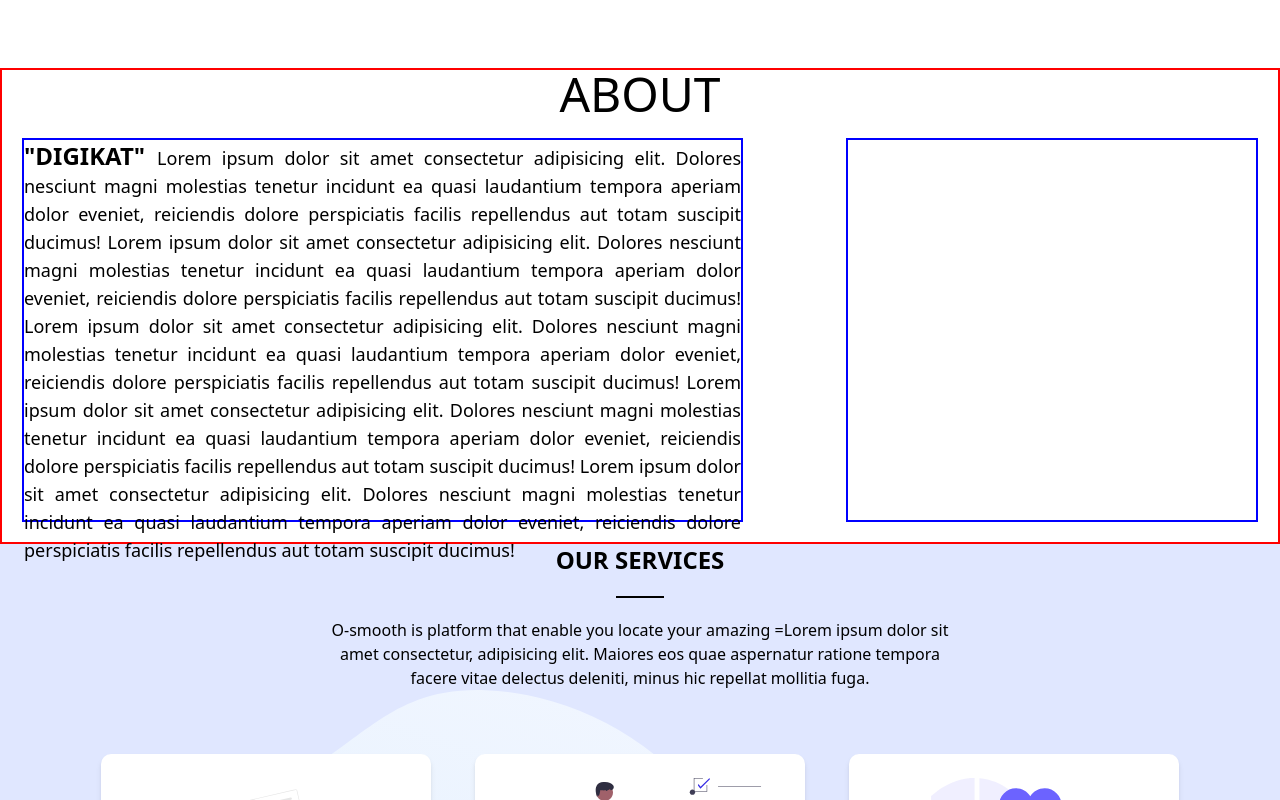
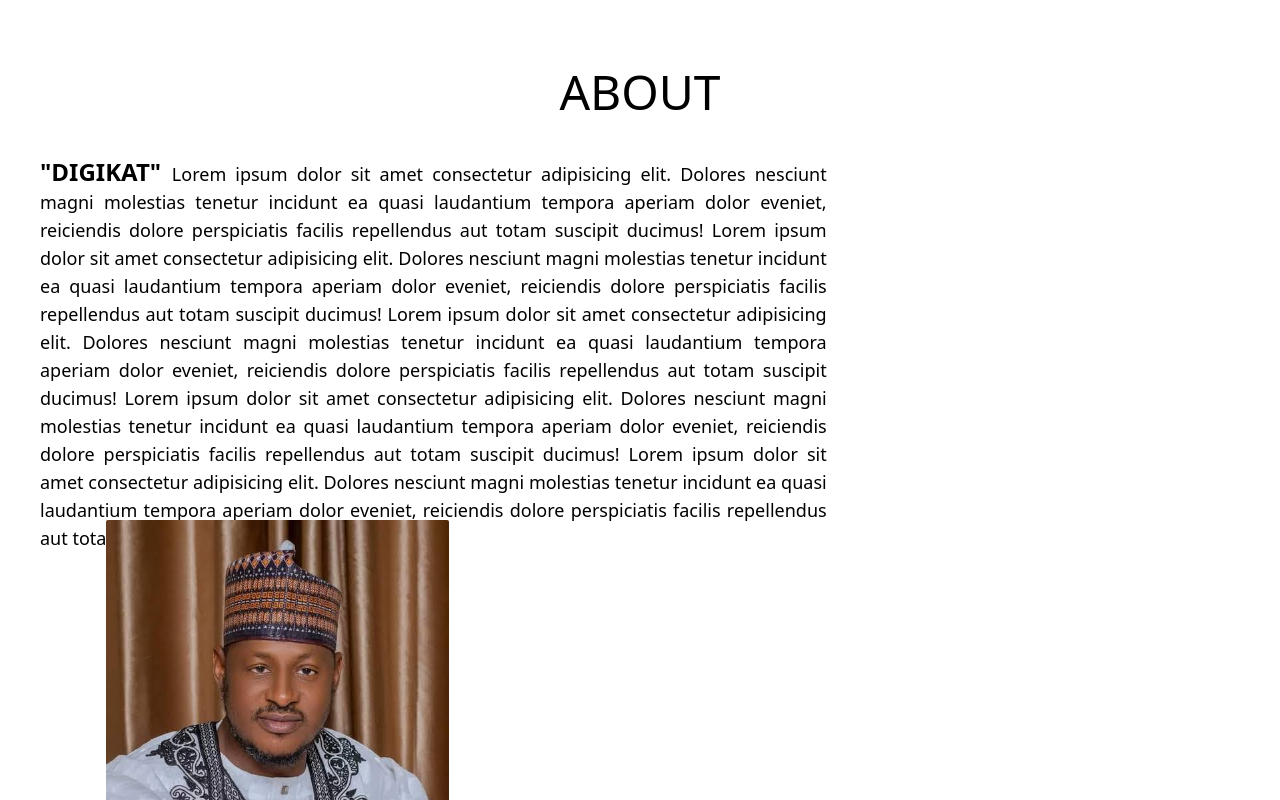
Before and after one commit to adiahn/digikat, a React (Vite) app: page / in a window 1280 px wide. Shown: the part 1080-1880 px from the top of the page. Built offline with nearby package versions, Linux system fonts and the light colour scheme.

Commit message:
Removed Border and added the HE picture

```diff
--- a/src/About/About.jsx
+++ b/src/About/About.jsx
@@ -1,12 +1,13 @@
 import React from 'react'
+import He from "./he.jpeg"
 
 const About = () => {
   return (
-    <div className='border-2 flex flex-col border-[red] w-full'>
+    <div className='flex flex-col w-full'>
         <h1 className='text-5xl text-center'>ABOUT</h1>
         <div className='flex flex-row flex-wrap justify-between p-5'>
-            <section className='border-2 border-[blue] w-7/12 h-96'>
-                <p className='text-lg text-justify'><span className='text-2xl font-bold'>"DIGIKAT" </span>Lorem ipsum dolor sit amet consectetur adipisicing elit. Dolores nesciunt magni
+            <section className='w-8/12 h-96'>
+                <p className='text-lg text-justify p-5'><span className='text-2xl font-bold'>"DIGIKAT" </span>Lorem ipsum dolor sit amet consectetur adipisicing elit. Dolores nesciunt magni
                     molestias tenetur incidunt ea quasi laudantium tempora aperiam dolor eveniet,
                     reiciendis dolore perspiciatis facilis repellendus aut totam suscipit ducimus!
                     Lorem ipsum dolor sit amet consectetur adipisicing elit. Dolores nesciunt magni
@@ -23,7 +24,9 @@ const About = () => {
                     reiciendis dolore perspiciatis facilis repellendus aut totam suscipit ducimus!
                     </p>
             </section>
-            <section className='border-2 border-[blue] w-4/12'></section>
+            <section className='w-4/ flex justify-center'>
+                <img src={He} alt="" className='w-8/12 rounded-sm'/>
+            </section>
         </div>
     </div>
   )
```
Also changed, not shown: src/About/he.jpeg (added), src/App.jsx (line endings or trailing spaces).
